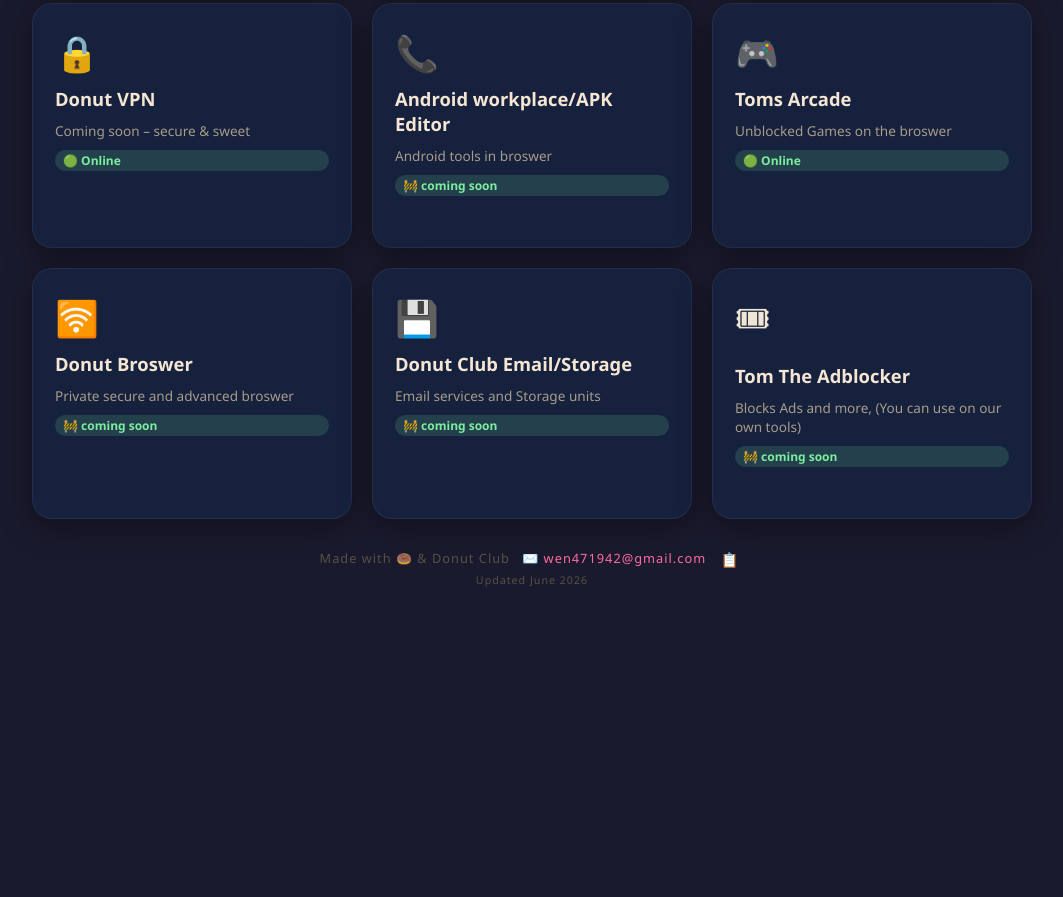
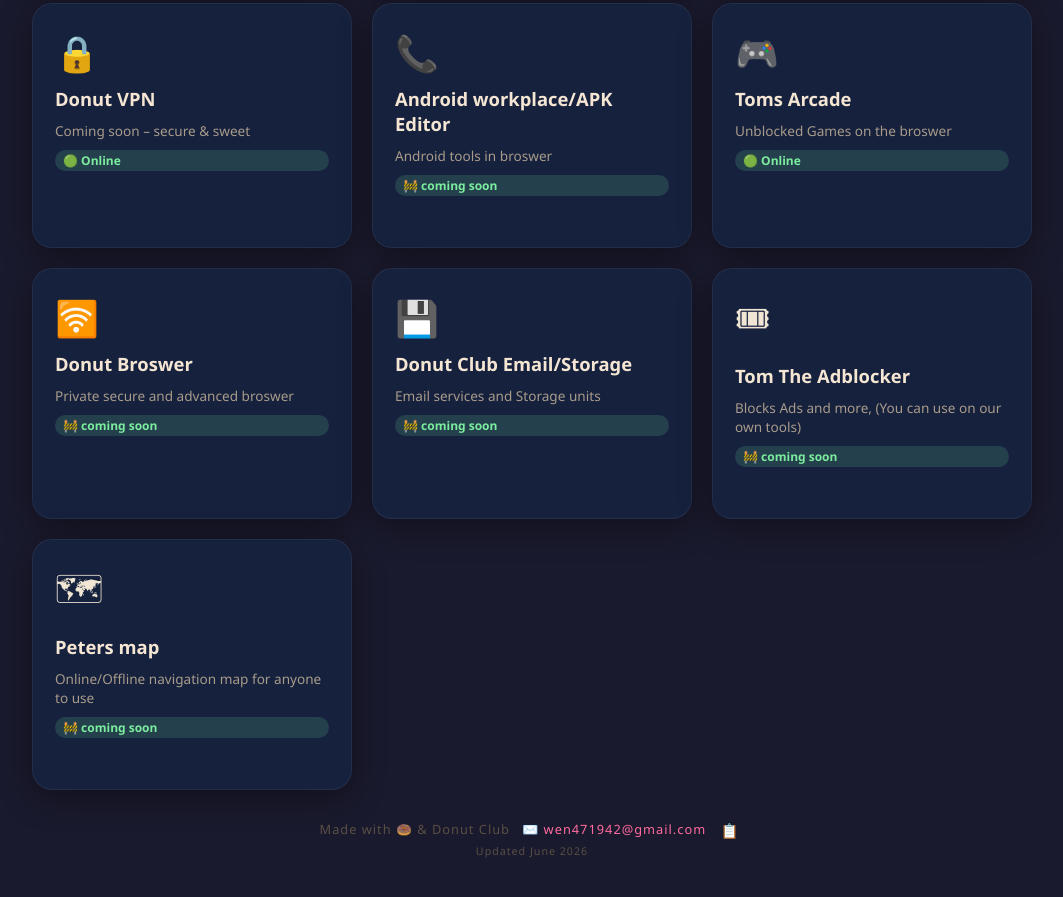
Before and after one commit to techboy368/donutclub, a plain HTML site: page index.html in a window 1280 px wide. Shown: the part 1583-2480 px from the top of the page, without its empty margins (108-1171 px from the left). Before the commit the page ends 2241 px from the top, so only its background shows below. Drawn offline with Linux system fonts and the light colour scheme; no server answers.

Commit message:
Update index.html

```diff
--- a/index.html
+++ b/index.html
@@ -25,7 +25,8 @@ var projectStatus = {
   'Toms Arcade': 'up',
   'Donut Broswer': 'coming soon',
   'Donut Club Email/Storage': 'coming soon',
-  'Tom The Adblocker': 'coming soon'
+  'Tom The Adblocker': 'coming soon',
+  'Peters map': 'coming soon'
   // Add more: 'Project Name': 'down'
 };
 // ================================
@@ -45,7 +46,8 @@ var projects=[
 {name:'Toms Arcade',desc:'Unblocked Games on the broswer',link:'https://techperson1234.github.io/Toms-arcade/',icon:'🎮'},
 {name:'Donut Broswer',desc:'Private secure and advanced broswer',link:'#',icon:'🛜'},
 {name:'Donut Club Email/Storage',desc:'Email services and Storage units',link:'#',icon:'💾'},
-{name:'Tom The Adblocker',desc:'Blocks Ads and more, (You can use on our own tools)',link:'#',icon:'🎟'}
+{name:'Tom The Adblocker',desc:'Blocks Ads and more, (You can use on our own tools)',link:'#',icon:'🎟'},
+{name:'Peters map',desc:'Online/Offline navigation map for anyone to use',link:'#',icon:'🗺'}
 ];
 var quotes=['Donut worry, be happy!','Life is short, eat the donut.','Powered by sprinkles.','You\'re the glaze to my donut.','Donuts: the circle of life.'];
 var jokes=['Why did the donut go to the dentist? To get a filling!','I bought a donut with no hole... it was a Danish.','Why did the coffee call the police? It got mugged.','I\'m reading a book about anti-gravity. It\'s impossible to put down.','Why don\'t skeletons fight each other? They don\'t have the guts.','What do you call a fake noodle? An impasta.'];
```
